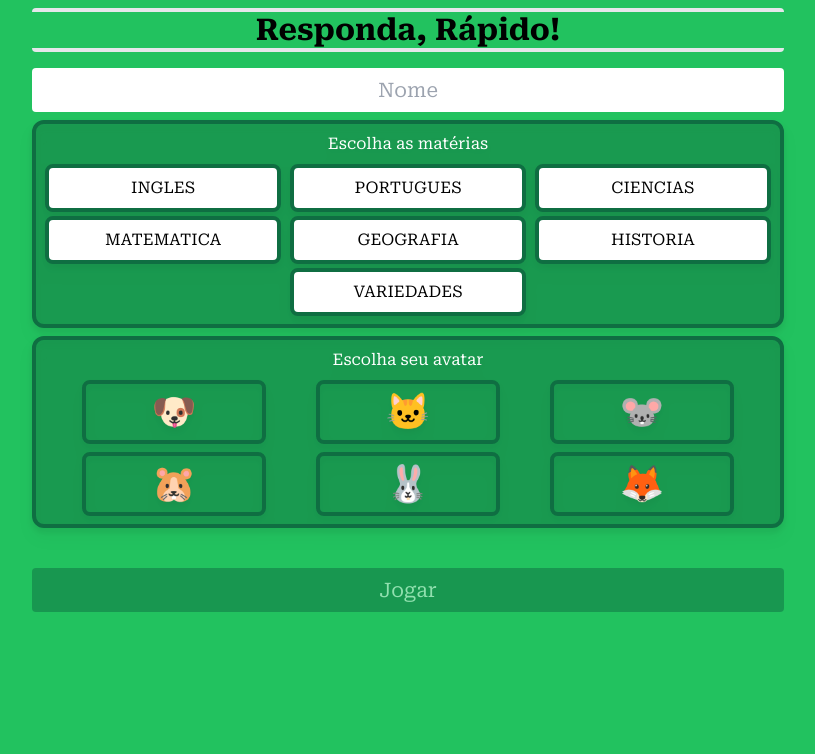
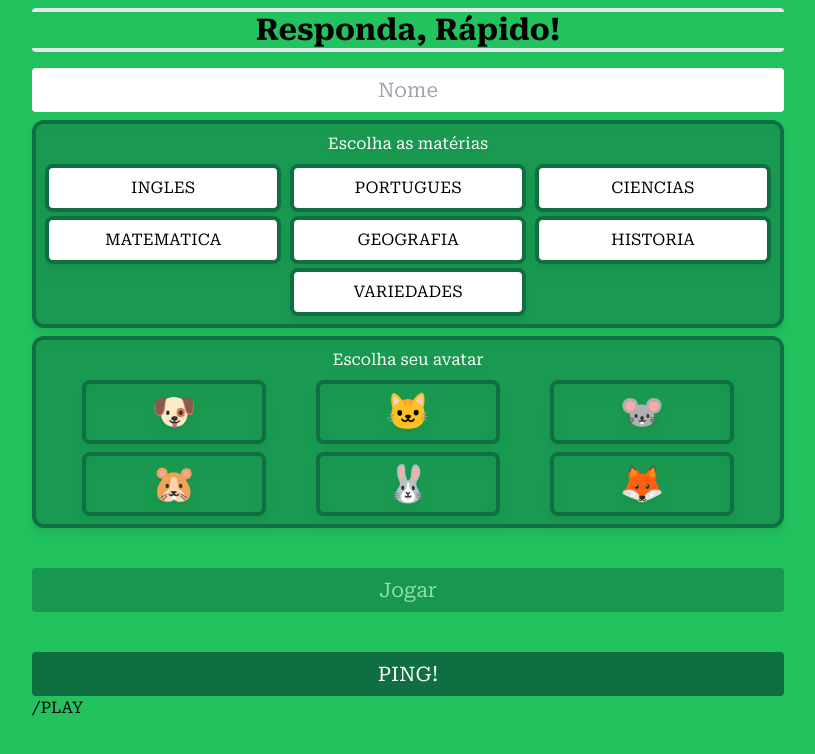
Before and after one commit to ffdiego/responda-rapido, a React (Vite) app: page / in a window 1280 px wide. Shown: the top 754 px of the page, without its empty margins (232-1047 px from the left). Built offline with nearby package versions, Linux system fonts and the light colour scheme; no server answers.

Commit message:
teste-heroku

```diff
--- a/package.json
+++ b/package.json
@@ -3,6 +3,7 @@
   "private": true,
   "version": "0.0.0",
   "scripts": {
+    "start": "node src/server/server.js",
     "dev": "vite --host",
     "build": "vite build",
     "preview": "vite preview"
--- a/src/Lobby.jsx
+++ b/src/Lobby.jsx
@@ -1,11 +1,15 @@
 import { AnimalChoice, SubjectButton, Subjects } from "./components/lobby";
 import { useEffect, useState, useContext } from "react";
 import { socket } from "./components/socket";
+import { Link } from "react-router-dom";
 
 function Lobby() {
   const [name, setName] = useState("");
   const [subjects, setSubjects] = useState([]);
   const [avatar, setAvatar] = useState("");
+  const [ping, setPing] = useState(0);
+
+  console.log(socket);
 
   useEffect(() => {
     const localSubjects = JSON.parse(localStorage.getItem("milhao-subjects"));
@@ -26,10 +30,22 @@ function Lobby() {
       localStorage.setItem("uuid", uuid);
     });
 
+    socket.on("pong", () => {
+      const pong = Date.now();
+      console.log("pong", pong);
+    });
+
     return () => {
       socket.off();
     };
   }, []);
+
+  function sendPing() {
+    const time = Date.now();
+    console.log("ping", time);
+    setPing(time);
+    socket.emit("ping");
+  }
 
   function handleSubjectChange(subject) {
     if (subjects.includes(subject)) {
@@ -92,6 +108,13 @@ function Lobby() {
         >
           Jogar
         </button>
+        <button
+          className={`box-border mt-10 py-2 px-3 bg-color3 text-white text-xl rounded ring-white ring-offset-1 active:ring-4 duration-200`}
+          onClick={sendPing}
+        >
+          PING!
+        </button>
+        <Link to="/play">/PLAY</Link>
       </div>
     </div>
   );
--- a/src/components/socket.js
+++ b/src/components/socket.js
@@ -1,6 +1,6 @@
 import io from "socket.io-client";
 
-export const socket = io(":3001");
+export const socket = io();
 
 socket.on("connect", () => {
   console.log("conndected");
--- a/src/server/server.js
+++ b/src/server/server.js
@@ -1,9 +1,11 @@
-const { Server } = require("socket.io");
+const express = require("express");
+const app = express();
+const server = require("http").createServer(app);
+const io = require("socket.io")(server);
 const { v4 } = require("uuid");
 
-let port = 3001;
-
-const io = new Server(port, { cors: { origin: "*" } });
+const port = process.env.PORT || 3000;
+app.use(express.static("dist"));
 
 io.on("connection", (socket) => {
   console.log("someone connected");
@@ -16,6 +18,12 @@ io.on("connection", (socket) => {
       socket.emit("uuid-change", uuid);
     }
   });
+
+  socket.on("ping", () => {
+    console.log("received ping");
+    socket.emit("pong");
+  });
 });
 
-console.log("listening on port", port);
+server.listen(port);
+console.log(`Server running on port ${port}`);
```
